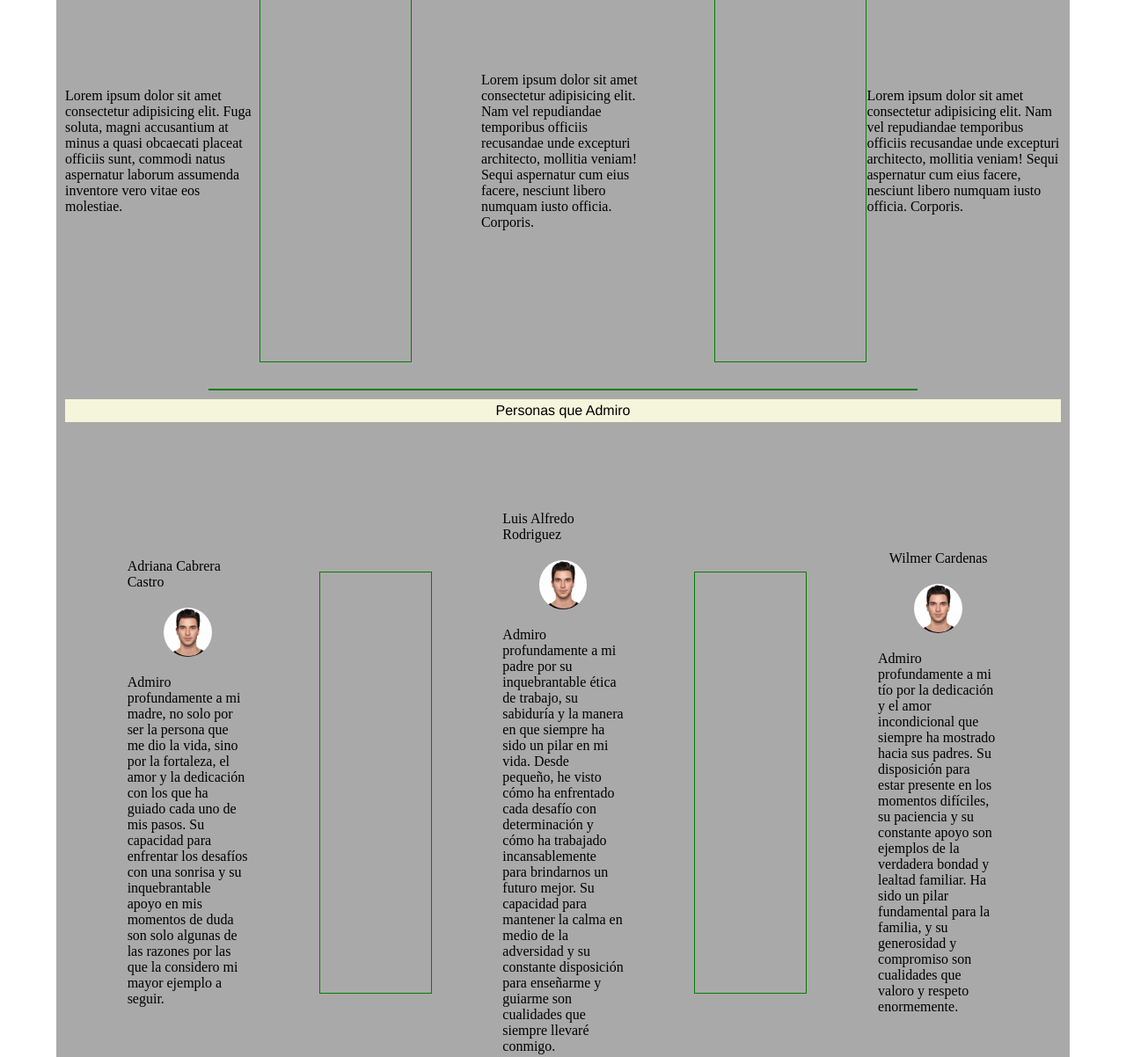
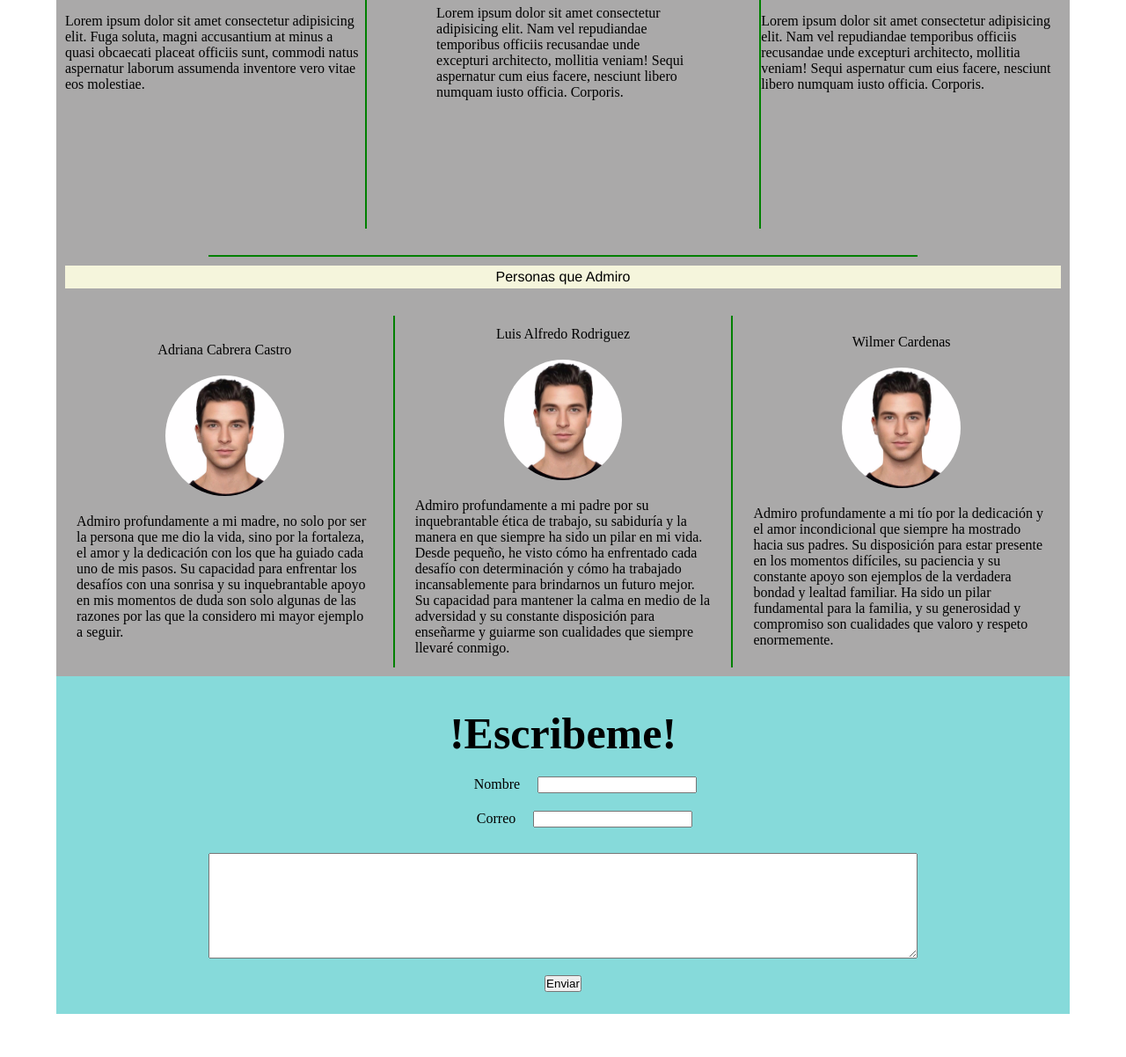
Before and after one commit to JaiderRodrig-ez/CvWeb, a plain HTML site: page index.html in a window 1280 px wide. Shown: the part 1016-2218 px from the top of the page at 88% size. Drawn offline with Linux system fonts and the light colour scheme.

Commit message:
Ajustes y Tablet

```diff
--- a/estilos.css
+++ b/estilos.css
@@ -169,6 +169,18 @@ img{
     font-size: medium;
     font-family: 'Franklin Gothic Medium', 'Arial Narrow', Arial, sans-serif;
 }
+#titlePerfil4{
+    padding-left: 20px;
+    padding-right: 20px;
+    padding: 4px;
+    display: flex;
+    justify-content: center;
+    align-items: center;
+    background-color: beige;
+    margin: 10px;
+    font-size: medium;
+    font-family: 'Franklin Gothic Medium', 'Arial Narrow', Arial, sans-serif;
+}
 #Univer{
     margin: 10px;
 }
@@ -212,6 +224,9 @@ input{
     height: 15vh;
 }
 #cont3{
+    display: flex;
+    flex-direction: column;
+    align-items: center;
     margin-top: 20px;
 }
 #Nombres{
@@ -234,8 +249,9 @@ input{
         left: 55vw;
     }
     #parti{
-        height: 60vh;
+        height: 50vh;
         border: 0.5px green solid;
+        width: 0%;
     }
     p{
         padding-left: 10%;
@@ -248,5 +264,14 @@ input{
     #cont3{
         flex-direction: row;
     }
+    #izq2{
+        padding: 2%;
+    }
+    #der2{
+        padding: 2%;
+    }
+    #med2{
+        padding: 2%;
+    }
 
 }
--- a/index.html
+++ b/index.html
@@ -108,7 +108,7 @@
             </div>
         </div>
         <center><div id="linea"></div></center>
-        <center><div id="titlePerfil2">Personas que Admiro</div></center>
+        <div id="titlePerfil4">Personas que Admiro</div>
         <div id="cont3">
             <div id="izq2" class="mtad">
                 <div id="Nombres">Adriana Cabrera Castro</div>
```
